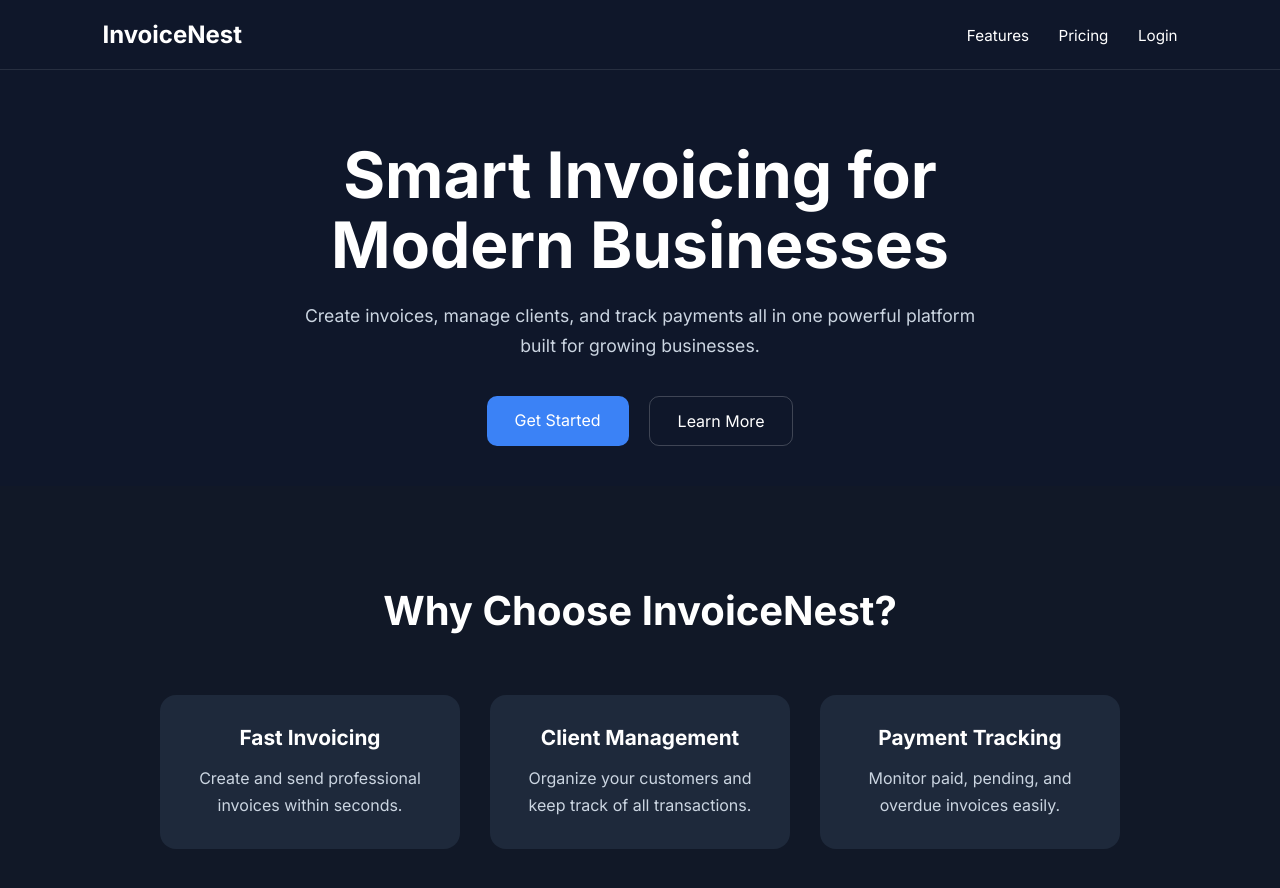
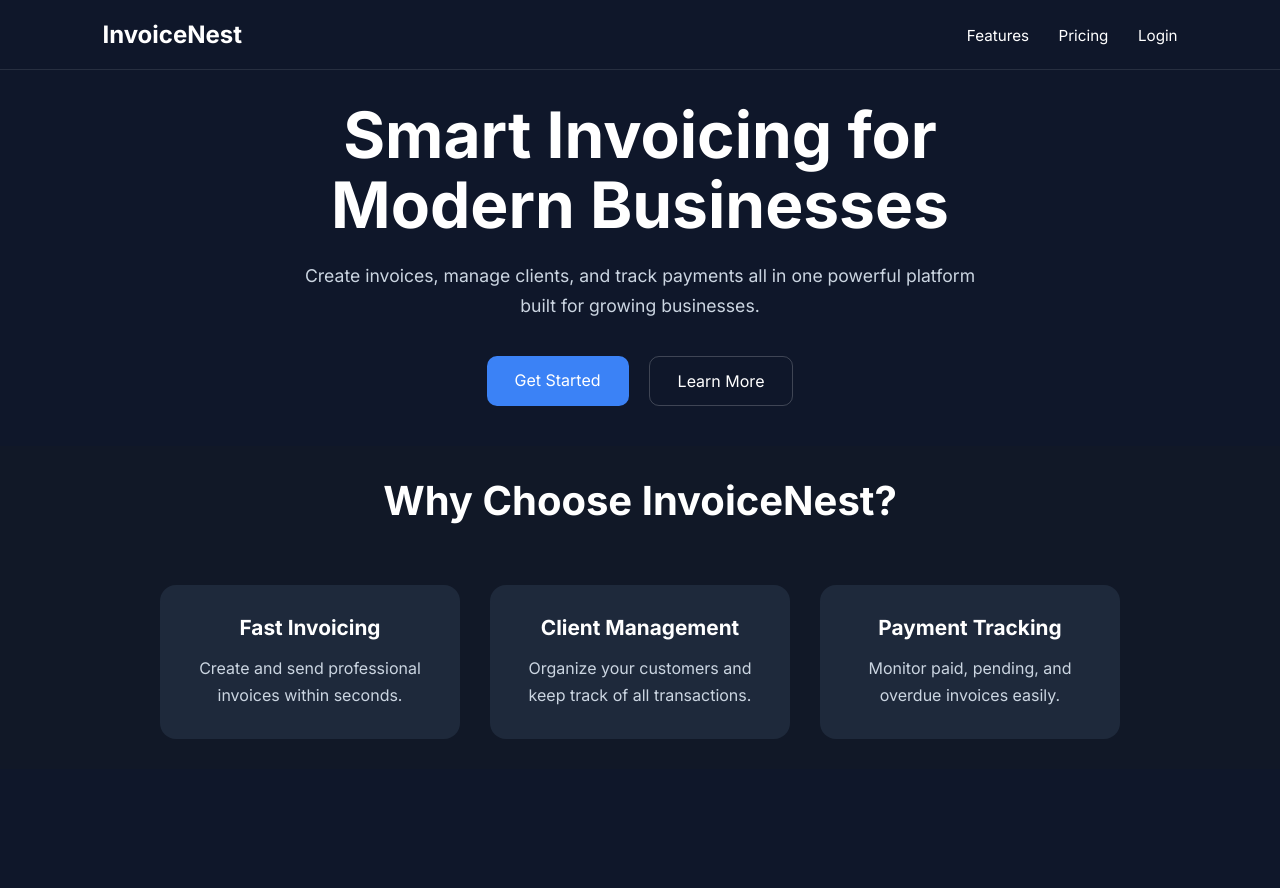
Before and after one commit to Yawphame/Church-web., a plain HTML site: page index.html in a window 1280 px wide. After the commit the page ends 800 px from the top, so only its background shows below. Drawn offline with Linux system fonts and the light colour scheme.

Commit message:
Update style.css

```diff
--- a/style.css
+++ b/style.css
@@ -31,7 +31,7 @@ nav a{
 }
 
 .hero{
-  padding:70px 8%;
+  padding:30px 8%;
   padding-bottom:40px;
   display:flex;
   justify-content:center;
@@ -92,7 +92,7 @@ nav a{
 }
 
 .features{
-  padding:100px 8%;
+  padding:30px 8%;
   background:#111827;
   text-align:center;
 }
```
